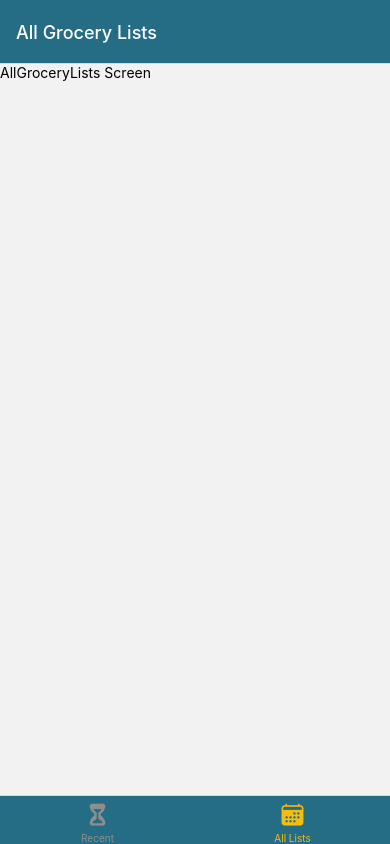
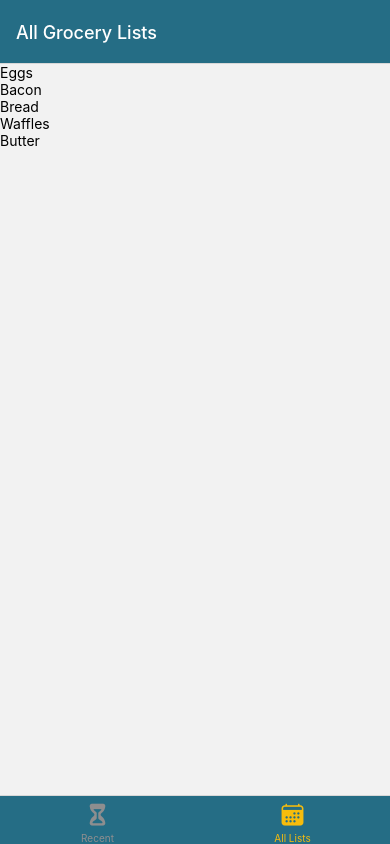
Before and after one commit to fmills89/mobile-grocery-list, a React Native app: screen /AllGroceryLists in a window 390 px wide. Built offline with nearby package versions, Linux system fonts and the light colour scheme.

Commit message:
grocery dummy list showing

```diff
--- a/components/GroceriesOutput/GroceriesList.js
+++ b/components/GroceriesOutput/GroceriesList.js
@@ -1,8 +1,20 @@
+import { Text } from 'react-native';
+
 // in react to split bigger comps into smaller comps
 import { FlatList } from 'react-native';
 
-function GroceriesList() {
-  return <FlatList />;
+function renderGroceryItem(itemData) {
+  return <Text>{itemData.item.description}</Text>;
+}
+
+function GroceriesList({ groceries }) {
+  return (
+    <FlatList
+      data={groceries}
+      renderItem={renderGroceryItem}
+      keyExtractor={item => item.id}
+    />
+  );
 }
 
 export default GroceriesList;
--- a/components/GroceriesOutput/GroceriesOutput.js
+++ b/components/GroceriesOutput/GroceriesOutput.js
@@ -3,12 +3,43 @@ import { View } from 'react-native';
 import GroceriesSummary from './GroceriesSummary';
 import GroceriesList from './GroceriesList';
 
+const DUMMY_GROCERIES = [
+  {
+    id: 'e1',
+    description: 'Eggs',
+    date: new Date('2022-09-19'),
+  },
+  {
+    id: 'e2',
+    description: 'Bacon',
+    date: new Date('2022-09-19'),
+  },
+  {
+    id: 'e3',
+    description: 'Bread',
+    date: new Date('2022-09-19'),
+  },
+  {
+    id: 'e4',
+    description: 'Waffles',
+    date: new Date('2022-09-19'),
+  },
+  {
+    id: 'e5',
+    description: 'Butter',
+    date: new Date('2022-07-19'),
+  },
+];
+
 // expect to recieve groceries to display in list and summarized
 function GroceriesOutput({ groceries, groceriesPeriod }) {
   return (
     <View>
-      <GroceriesSummary groceries={groceries} periodName={groceriesPeriod} />
-      <GroceriesList />
+      <GroceriesSummary
+        groceries={DUMMY_GROCERIES}
+        periodName={groceriesPeriod}
+      />
+      <GroceriesList groceries={DUMMY_GROCERIES} />
     </View>
   );
 }
--- a/screens/AllGroceryLists.js
+++ b/screens/AllGroceryLists.js
@@ -1,7 +1,8 @@
 import { Text } from 'react-native';
+import GroceriesOutput from '../components/GroceriesOutput/GroceriesOutput';
 
 function AllGroceryLists() {
-  return <Text>AllGroceryLists Screen</Text>;
+  return <GroceriesOutput />;
 }
 
 export default AllGroceryLists;
--- a/screens/RecentGroceries.js
+++ b/screens/RecentGroceries.js
@@ -1,7 +1,8 @@
 import { Text } from 'react-native';
+import GroceriesOutput from '../components/GroceriesOutput/GroceriesOutput';
 
 function RecentGroceries() {
-  return <Text>RecentGroceries Screen</Text>;
+  return <GroceriesOutput groceriesPeriod="Last 7 days" />;
 }
 
 export default RecentGroceries;
```
